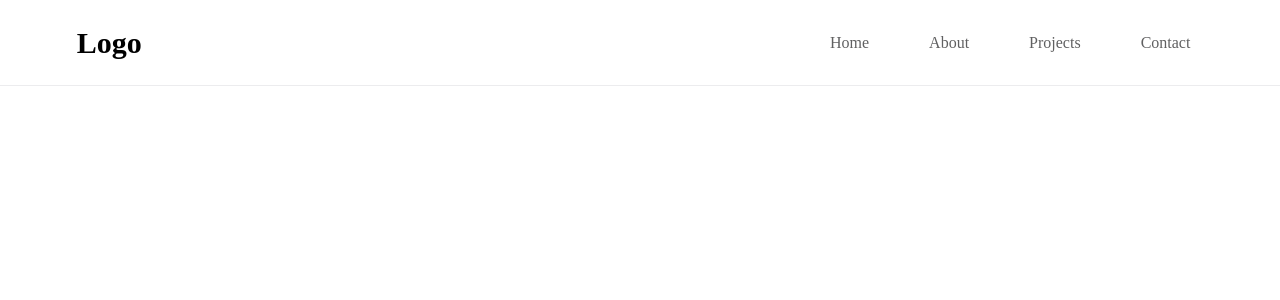
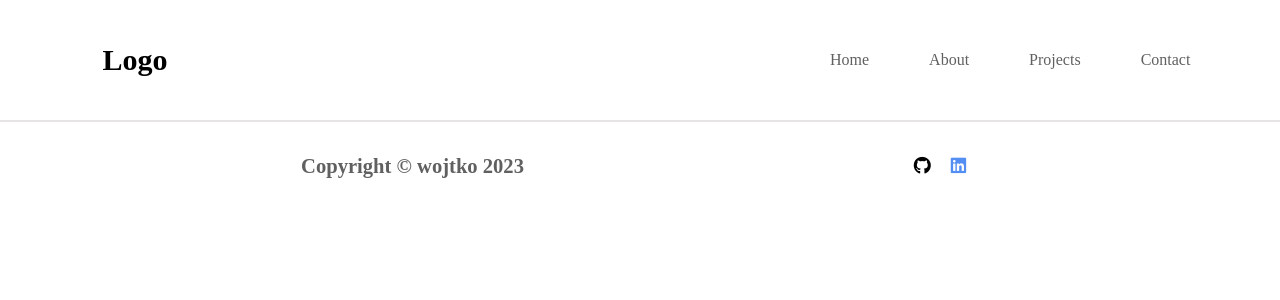
Before and after one commit to JakubWojtkowski/portfolio-website, a React (Create React App) app: page / in a window 1280 px wide. Shown: the top 300 px of the page. Built offline with nearby package versions, Linux system fonts and the light colour scheme.

Commit message:
Create footer. Add icons and favicon

```diff
--- a/public/index.html
+++ b/public/index.html
@@ -7,6 +7,7 @@
   <title>Portfolio website</title>
 
   <link rel="stylesheet" href="styles.css">
+  <link rel="icon" href="./favicon.ico?v=2">
 </head>
 
 <body>
@@ -14,4 +15,5 @@
   <div id="root"></div>
 </body>
 
+<script src="https://kit.fontawesome.com/a4ec9618cd.js" crossorigin="anonymous"></script>
 </html>
--- a/public/styles.css
+++ b/public/styles.css
@@ -1,6 +1,7 @@
-* {
+html,
+body {
   margin: 0;
-  padding: 0;
+  height: 100%;
 }
 
 .logo {
@@ -12,8 +13,8 @@
   justify-content: space-between;
   align-items: center;
   background-color: #fff;
-  border-bottom: 1px solid #ececee;
-  padding: 2% 7% 2% 6%;
+  border-bottom: 1px solid #e6e4e4;
+  padding: 1% 7% 1% 8%;
 }
 
 .nav-bar ul {
@@ -28,5 +29,28 @@
 }
 
 .nav-bar li a:hover {
-    color: #c1c4c7;
+  color: #c1c4c7;
 }
+
+.footer {
+  display: flex;
+  justify-content: center;
+  align-items: center;
+  font-size: 1.1rem;
+  border-top: 1px solid #e6e4e4;
+  background-color: #fff;
+  color: #606061;
+  padding: 1% 7% 1% 6%;
+}
+
+.footer-socials {
+    display: flex;
+    padding-left: 35%;
+    gap: 20px;
+}
+
+.footer-socials-a {
+    font-size: 1.3rem;
+}
+
+/* #EEEEEE */
--- a/src/components/App.jsx
+++ b/src/components/App.jsx
@@ -1,11 +1,14 @@
 import React from "react";
 import Nav from "./Nav";
+import Footer from "./Footer";
 
 function App() {
-    return (
-        <Nav />
-        // <Footer />
-    );
+  return (
+    <div className="App">
+      <Nav />
+      <Footer />
+    </div>
+  );
 }
 
 export default App;
--- a/src/components/Footer.jsx
+++ b/src/components/Footer.jsx
@@ -0,0 +1,19 @@
+import React from "react";
+
+function Footer() {
+  return (
+    <div className="footer">
+      <h3>Copyright © wojtko 2023</h3>
+      <div className="footer-socials">
+        <a target="_blank" rel="noreferrer" href="https://github.com/JakubWojtkowski">
+          <i className="fa-brands fa-github" style={{color: "#000"}}></i>
+        </a>
+        <a target="_blank" rel="noreferrer" href="https://www.linkedin.com/in/jakub-wojtkowski-1aab37275/">
+          <i className="fa-brands fa-linkedin" style={{color: "#538ef3"}}></i>
+        </a>
+      </div>
+    </div>
+  );
+}
+
+export default Footer;
```
Also changed, not shown: 1 other file (tests, documents, lock files or other folders).
